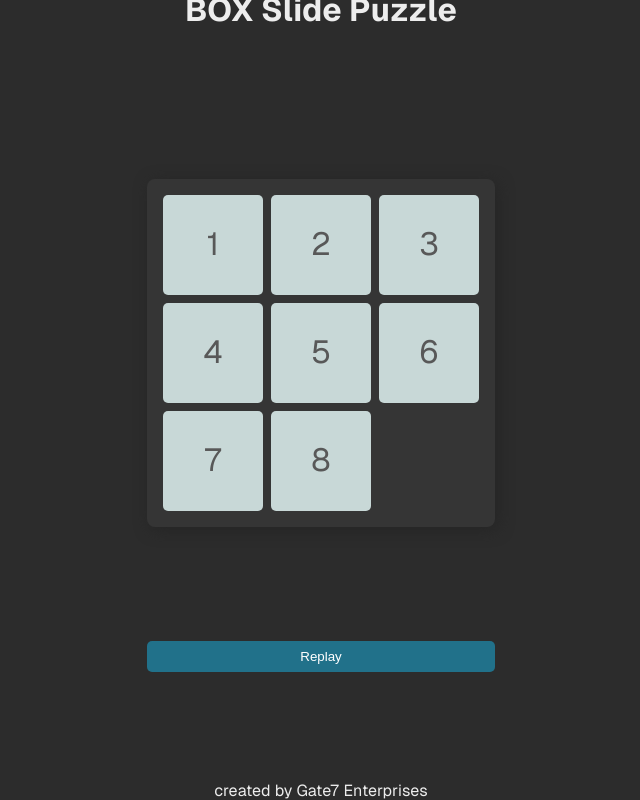
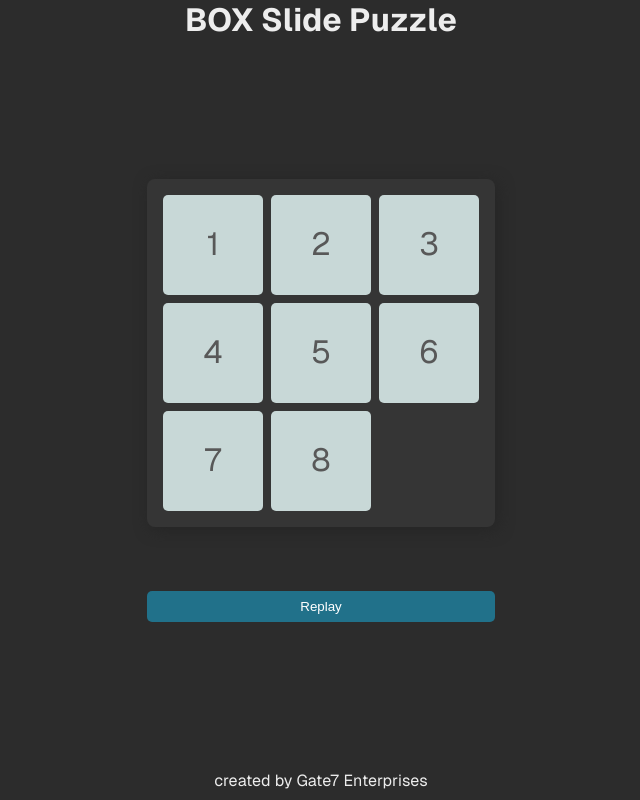
Before and after one commit to gothmate/boxslidepuzzle, a Next.js app: page / in a window 1280 px wide. Shown: the whole page, without its empty margins (319-959 px from the left). Built offline with nearby package versions, Linux system fonts and the light colour scheme.

Commit message:
update(UI): - Mensagem de win agora bloqueia o jogo

```diff
--- a/src/app/page.module.sass
+++ b/src/app/page.module.sass
@@ -2,11 +2,11 @@
 
 .page
   display: grid
-  grid-template-rows: 20px 1fr 20px
+  grid-template-rows: 40px 1fr 40px
   align-items: center
   justify-items: center
   min-height: 100svh
-  gap: 64px
+  gap: 1rem
   font-family: var(--font-geist-sans)
 
 .puzzle
--- a/src/components/Footer/Footer.tsx
+++ b/src/components/Footer/Footer.tsx
@@ -1,6 +1,8 @@
+import style from './page.module.sass'
+
 export default function Footer() {
     return (
-        <footer>
+        <footer className={style.footer}>
             <p>created by Gate7 Enterprises</p>
         </footer>
     )
--- /dev/null
+++ b/src/components/Footer/page.module.sass
@@ -0,0 +1,2 @@
+.footer
+    padding: 2rem
--- a/src/components/GameBox/GameBox.tsx
+++ b/src/components/GameBox/GameBox.tsx
@@ -13,9 +13,11 @@ export default function GameBox() {
 
   const [grid, setGrid] = useState<(number | null)[]>(initialTiles)
   const [win, setWin] = useState('')
+  const [winFlag, setWinFlag] = useState('')
 
 
   function animatedShuffle(moves = 100) {
+    setWinFlag('')
     setWin('')
     let count = 0
     let lastMove: number | null = null
@@ -81,7 +83,10 @@ export default function GameBox() {
     const isSolved = currentGrid
       .slice(0, -1)
       .every((tile, i) => tile === i + 1)
-    if (isSolved) setWin("Parabéns! Você completou o quebra-cabeça!")
+    if (isSolved) {
+        setWin("Parabéns! Você completou o quebra-cabeça!")
+        setWinFlag(style.win)
+    }
   }
 
   return (
@@ -99,7 +104,9 @@ export default function GameBox() {
                 </div>
                 ))}
             </div>
-            <p>{win}</p>
+            <div className={winFlag}>
+                <h3>{win}</h3>
+            </div>
         </div>
         <button onClick={() => animatedShuffle(100)} className={styles.btn}>Replay</button>
     </>
--- a/src/components/GameBox/page.module.sass
+++ b/src/components/GameBox/page.module.sass
@@ -1,9 +1,24 @@
 @use '../../app/variables'
 
 .container
-    min-height: 30rem
+    position: relative
     display: flex
     flex-direction: column
     justify-content: center
     align-items: center
     gap: 2rem
+
+    & .win
+        display: flex
+        text-align: center
+        align-items: center
+        z-index: 3
+        width: 100%
+        height: 100%
+        background: #353535bd
+        padding: 1rem
+        position: absolute
+        top: 0
+        left: 0
+        color: #fff
+        text-shadow: 1px 1px 3px #000
--- a/src/components/Header/Header.tsx
+++ b/src/components/Header/Header.tsx
@@ -1,6 +1,8 @@
+import style from './page.module.sass'
+
 export default function Header() {
     return (
-        <header>
+        <header className={style.header}>
             <h1>BOX Slide Puzzle</h1>
         </header>
     )
--- /dev/null
+++ b/src/components/Header/page.module.sass
@@ -0,0 +1,2 @@
+.header
+    padding: 2rem
```
